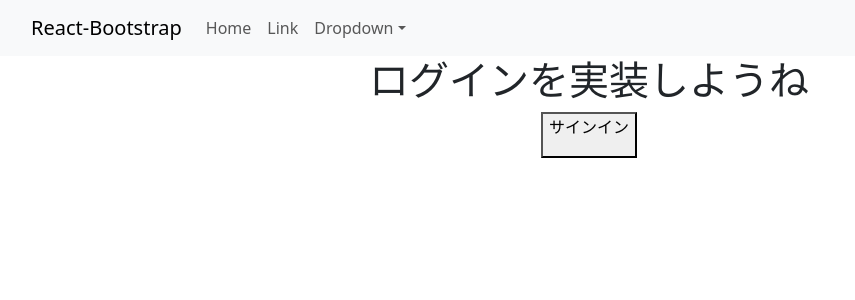
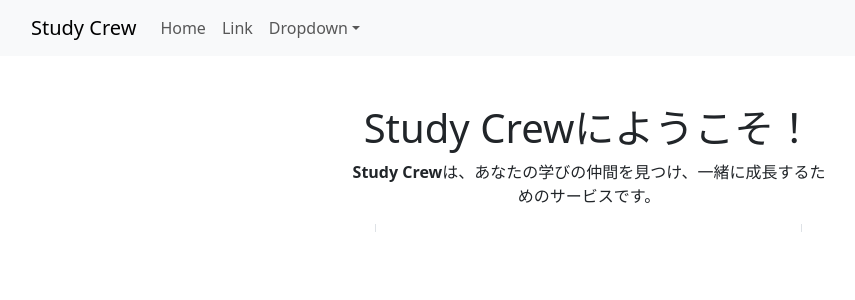
Before and after one commit to haru-student/study-crew, a React (Vite) app in the folder frontend/: page / in a window 1280 px wide. Shown: the top 300 px of the page, without its empty margins (51-906 px from the left). Built offline with nearby package versions, Linux system fonts and the light colour scheme; no server answers.

Commit message:
ヘッダー途中

```diff
--- a/frontend/src/App.css
+++ b/frontend/src/App.css
@@ -1,32 +1,10 @@
-/* .App {
-  text-align: center;
-  margin-top: 15rem;
+.toppage {
+  width: 500px;
+  max-width: 95%;
+  margin-left: auto;
+  margin-right: auto;
 }
 
-p {
-  font-size: 1.3rem;
-  font-weight: 600;
+.row.col:last-child {
+  border-right: none;
 }
-
-h1 {
-  font-size: 3rem;
-}
-
-img {
-  border-radius: 50%;
-  width: 150px;
-  height: 150px;
-}
-
-button {
-  margin-top: 14px;
-  padding: 7px 40px;
-  border: none;
-  border-radius: 10px;
-  box-shadow: 1px 5px 10px #626262;
-  cursor: pointer;
-  background-color: #cf9b48;
-  color: white;
-  font-weight: 800;
-  font-size: 1.2rem;
-} */
--- a/frontend/src/Header.jsx
+++ b/frontend/src/Header.jsx
@@ -6,9 +6,9 @@ import NavDropdown from 'react-bootstrap/NavDropdown';
 
 function Header() {
   return (
-    <Navbar expand="lg" className="bg-body-tertiary">
+    <Navbar expand="lg" className="bg-body-tertiary mb-5">
       <Container>
-        <Navbar.Brand href="#home">React-Bootstrap</Navbar.Brand>
+        <Navbar.Brand href="#home">Study Crew</Navbar.Brand>
         <Navbar.Toggle aria-controls="basic-navbar-nav" />
         <Navbar.Collapse id="basic-navbar-nav">
           <Nav className="me-auto">
--- a/frontend/src/Home.jsx
+++ b/frontend/src/Home.jsx
@@ -1,53 +1,30 @@
-import { signInWithPopup } from 'firebase/auth';
 import React from 'react'
 import {auth, provider} from "./firebase";
 import {useAuthState} from "react-firebase-hooks/auth";
 import Container from 'react-bootstrap/Container';
+import Row from 'react-bootstrap/Row';
+import Col from 'react-bootstrap/Col';
 
 function Home() {
     const [user] = useAuthState(auth);
     return (
-        <Container className="text-center">
-            <h1>ログインを実装しようね</h1>
-            {user ? (
-            <div>
-                <UserInfo />
-                <SignOutButton />
-            </div>
-        ) : (
-            <SignInButton />
-        )}
+        <div  className="text-center">
+        <Container className="toppage">
+            <h1>Study Crewにようこそ！</h1>
+            <p>
+                <b>Study Crew</b>は、あなたの学びの仲間を見つけ、一緒に成長するためのサービスです。
+            </p>
+
         </Container>
+        <Container fluid>
+            <Row>
+                <Col xs={12} sm={12} md={4} className="border-end pb-2 px-2"></Col>
+                <Col xs={12} sm={12} md={4} className="border-end pb-2 px-2"></Col>
+                <Col xs={12} sm={12} md={4} className="pb-2 px-2 tmp"></Col>
+            </Row>
+        </Container>
+        </div>
     )
 }
 
 export default Home
-
-function SignInButton() {
-    const signInWithGoogle = () => {
-        signInWithPopup(auth, provider);
-    };
-    return (
-    <button onClick={signInWithGoogle}>
-        <p>サインイン</p>
-    </button>
-    )
-}
-
-function SignOutButton() {
-    return (
-    <button onClick={() => auth.signOut()}>
-        <p>サインアウト</p>
-    </button>
-    )
-}
-
-function UserInfo(){
-    return (
-        <div className = "userInfo">
-            <img src={auth.currentUser.photoURL} alt="" />
-            <p>{auth.currentUser.displayName}</p>
-        </div>
-    )
-
-}
--- a/frontend/src/index.css
+++ b/frontend/src/index.css
@@ -5,4 +5,5 @@ body {
     sans-serif;
   -webkit-font-smoothing: antialiased;
   -moz-osx-font-smoothing: grayscale;
+  background-color: #FFFFFF;
 }
```
Also changed, not shown: frontend/src/Login.jsx (added, +52 -0 lines), 1 other file (tests, documents, lock files or other folders).
